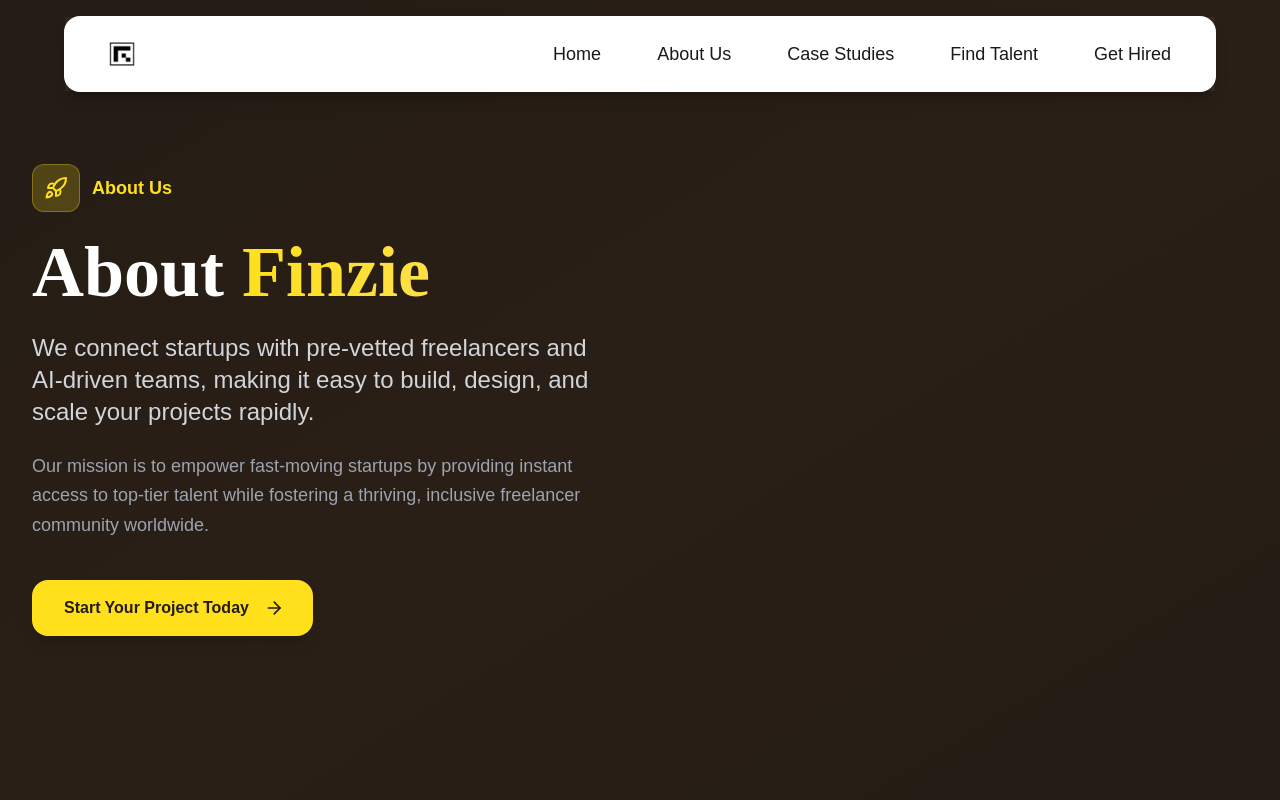
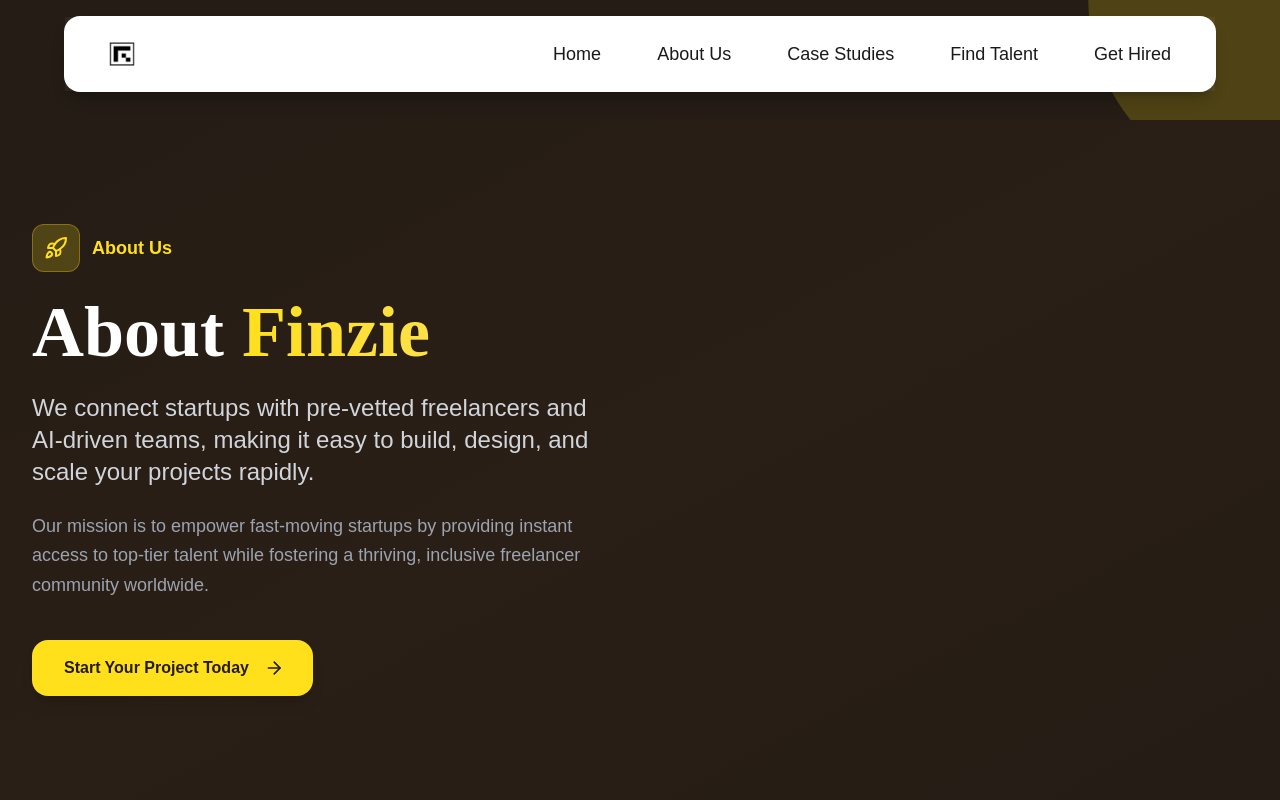
Before and after one commit to aryantrivedi28/aitm-isolated, a Next.js app: page /about-us in a window 1280 px wide. Shown: the top 800 px of the page. Built offline with nearby package versions, Linux system fonts and the light colour scheme.

Commit message:
landing page ui

```diff
--- a/src/app/about-us/page.tsx
+++ b/src/app/about-us/page.tsx
@@ -78,7 +78,7 @@ const floatingAnimation = {
 
 export default function AboutPage() {
   return (
-    <div className="flex flex-col bg-[#241C15] text-white overflow-hidden">
+    <div className="flex flex-col bg-[#241C15] text-white overflow-hidden pt-[60px] sm:pt-[100px] lg:pt-[120px]">
       {/* Animated Background Elements */}
       <div className="fixed inset-0 overflow-hidden pointer-events-none">
         <motion.div
@@ -117,10 +117,10 @@ export default function AboutPage() {
       </div>
 
       {/* Hero Section */}
-      <section className="relative min-h-screen flex items-center">
+      <section className="relative min-h-[85vh] flex items-center">
         <div className="absolute inset-0 bg-gradient-to-br from-[#241C15] via-[#2a1f16] to-[#241C15]" />
 
-        <div className="relative max-w-7xl mx-auto px-4 sm:px-6 lg:px-8 py-20">
+        <div className="relative max-w-7xl mx-auto px-4 sm:px-6 lg:px-8 py-10">
           <motion.div
             className="grid lg:grid-cols-2 gap-16 items-center"
             initial="hidden"
--- a/src/app/case-studies/page.tsx
+++ b/src/app/case-studies/page.tsx
@@ -283,7 +283,7 @@ useEffect(() => {
 
   if (!caseStudies || caseStudies.length === 0) {
     return (
-      <div className="min-h-screen bg-[#241C15] text-white overflow-hidden">
+      <div className="min-h-screen bg-[#241C15] text-white overflow-hidden ">
         {/* Animated Background Elements */}
         <div className="fixed inset-0 overflow-hidden pointer-events-none">
           <motion.div
@@ -326,7 +326,7 @@ useEffect(() => {
   }
 
   return (
-    <div className="min-h-screen bg-[#241C15] text-white overflow-hidden">
+    <div className="min-h-screen bg-[#241C15] text-white overflow-hidden pt-[60px] sm:pt-[100px] lg:pt-[120px]">
       {/* Animated Background Elements */}
       <div className="fixed inset-0 overflow-hidden pointer-events-none">
         <motion.div
--- a/src/app/find-talent/page.tsx
+++ b/src/app/find-talent/page.tsx
@@ -100,7 +100,7 @@ export default function FindTalentPage() {
   }
 
   return (
-    <div className="relative min-h-screen bg-[#241C15] text-white overflow-hidden">
+    <div className="relative min-h-screen bg-[#241C15] text-white overflow-hidden pt-[60px] sm:pt-[100px] lg:pt-[120px]">
       {/* Toast Provider */}
       <Toaster
         position="top-right"
--- a/src/app/get-hired/page.tsx
+++ b/src/app/get-hired/page.tsx
@@ -139,7 +139,7 @@ export default function GetHiredPage() {
   }
 
   return (
-    <div className="min-h-screen bg-[#241C15] text-white overflow-hidden">
+    <div className="min-h-screen bg-[#241C15] text-white overflow-hidden pt-[60px] sm:pt-[100px] lg:pt-[120px]">
       {/* Navigation */}
       {/* <nav className="border-b border-gray-700 bg-[#241C15]">
         <div className="max-w-7xl mx-auto px-4 sm:px-6 lg:px-8">
@@ -165,7 +165,30 @@ export default function GetHiredPage() {
       </nav> */}
 
       <div className="max-w-7xl mx-auto px-4 sm:px-6 lg:px-8 py-8">
-        {/* Stats Section */}
+
+
+        {/* Header Section */}
+        <section className="text-center mb-8">
+          <motion.h1
+            initial={{ opacity: 0, y: 20 }}
+            animate={{ opacity: 1, y: 0 }}
+            transition={{ duration: 0.6, ease: "easeOut" }}
+            className="text-3xl font-bold tracking-tight sm:text-4xl text-[#FFE01B]"
+          >
+            Available Opportunities
+          </motion.h1>
+
+          <motion.p
+            initial={{ opacity: 0 }}
+            animate={{ opacity: 1 }}
+            transition={{ delay: 0.3, duration: 0.6 }}
+            className="mt-2 text-gray-300 sm:text-lg max-w-3xl mx-auto"
+          >
+            Apply to vetted opportunities and land your next role
+          </motion.p>
+        </section>
+
+                {/* Stats Section */}
         <div className="grid grid-cols-1 md:grid-cols-2 gap-6 mb-10">
           <motion.div
             initial={{ opacity: 0, y: 20 }}
@@ -200,27 +223,6 @@ export default function GetHiredPage() {
             </div>
           </motion.div>
         </div>
-
-        {/* Header Section */}
-        <section className="text-center mb-8">
-          <motion.h1
-            initial={{ opacity: 0, y: 20 }}
-            animate={{ opacity: 1, y: 0 }}
-            transition={{ duration: 0.6, ease: "easeOut" }}
-            className="text-3xl font-bold tracking-tight sm:text-4xl text-[#FFE01B]"
-          >
-            Available Opportunities
-          </motion.h1>
-
-          <motion.p
-            initial={{ opacity: 0 }}
-            animate={{ opacity: 1 }}
-            transition={{ delay: 0.3, duration: 0.6 }}
-            className="mt-2 text-gray-300 sm:text-lg max-w-3xl mx-auto"
-          >
-            Apply to vetted opportunities and land your next role
-          </motion.p>
-        </section>
 
         {/* Filters and Search */}
         <section className="mb-8">
--- a/src/components/home/Hero.tsx
+++ b/src/components/home/Hero.tsx
@@ -29,7 +29,7 @@ const Hero = () => {
   }, []);
 
   return (
-    <section className="relative overflow-hidden bg-[#241C15] pt-[60px] sm:pt-[100px] lg:pt-[120px]">
+    <section className="relative overflow-hidden bg-[#241C15] pt-[150px] sm:pt-[200px] lg:pt-[240px]">
       {/* Light Radial Gradient Mouse Follower */}
       <div
         className="absolute inset-0 z-0 opacity-20 pointer-events-none transition-all duration-300"
```
